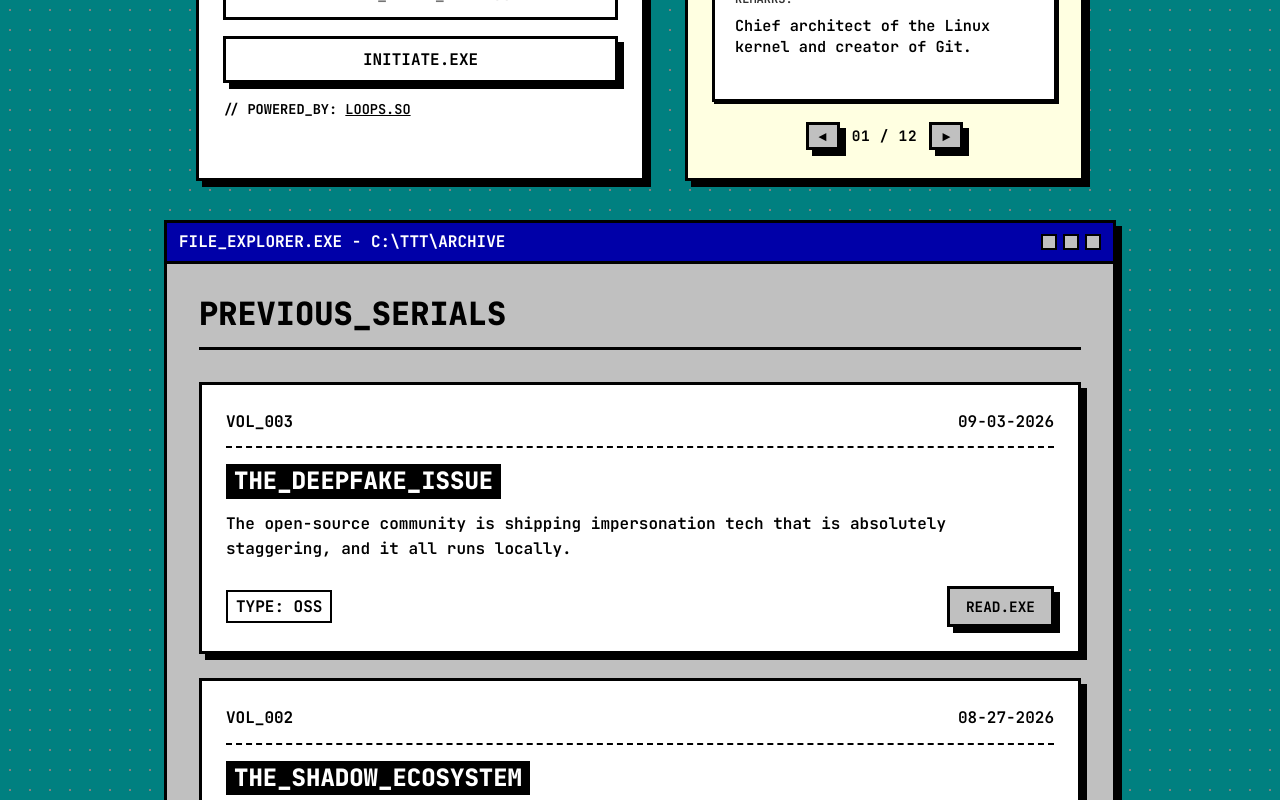
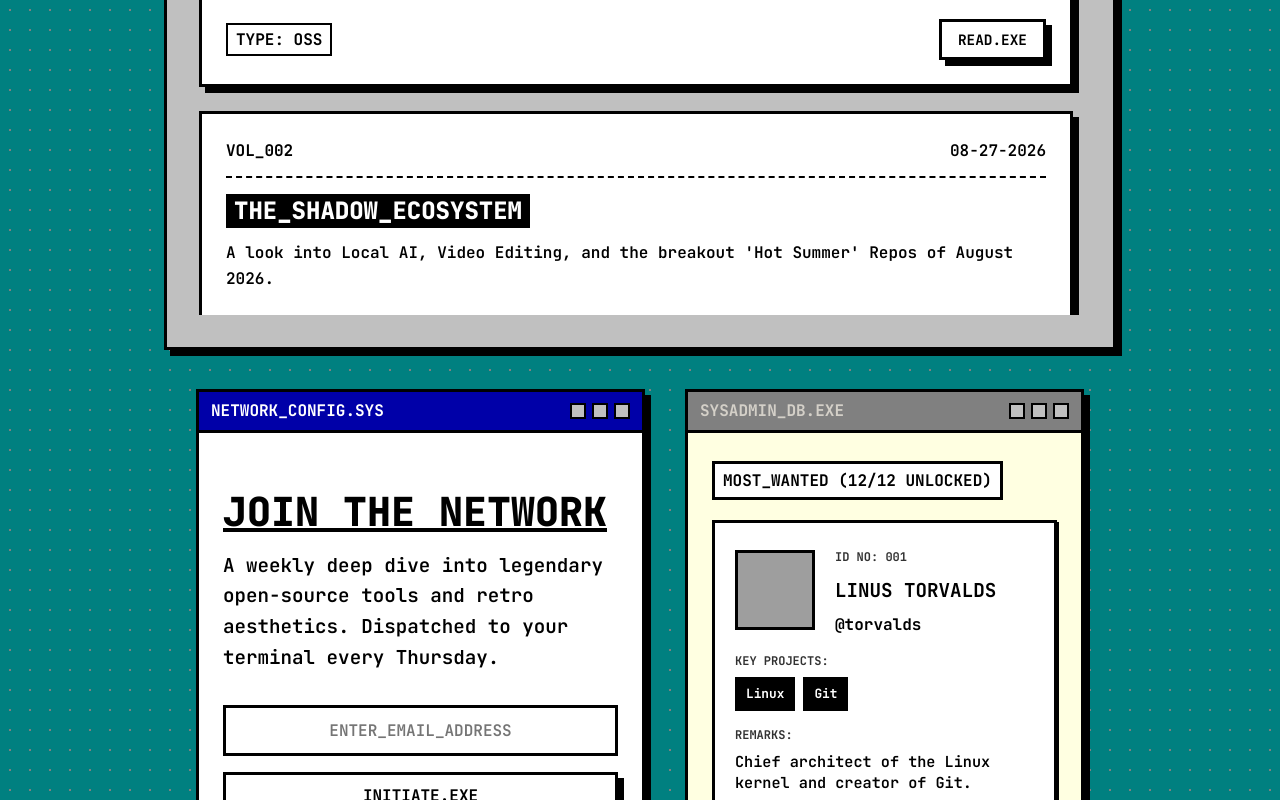
Before and after one commit to MenilV/theterminalthursday.com, a React (Vite) app: page / in a window 1280 px wide. Shown: the part 1120-1920 px from the top of the page. Built offline with nearby package versions, Linux system fonts and the light colour scheme; grey boxes are pictures that could not be loaded.

Commit message:
feat: improve archive layout, position, and read.exe buttons

```diff
--- a/src/App.jsx
+++ b/src/App.jsx
@@ -177,13 +177,13 @@ function App() {
           ) : (
             <>
               <Hero theme={theme} />
+              <Archive theme={theme} />
               <section id="subscribe">
                 <div className="container" style={{ maxWidth: '90%', display: 'flex', flexWrap: 'wrap', gap: '40px', alignItems: 'stretch' }}>
                   <Newsletter theme={theme} />
                   <HallOfFameCarousel theme={theme} />
                 </div>
               </section>
-              <Archive theme={theme} />
             </>
           )}
         </main>
--- a/src/components/Archive.jsx
+++ b/src/components/Archive.jsx
@@ -22,7 +22,7 @@ const Archive = ({ theme }) => {
               PREVIOUS_SERIALS
             </h2>
 
-            <div style={{ display: 'grid', gap: '24px' }}>
+            <div style={{ display: 'grid', gap: '24px', maxHeight: '500px', overflowY: 'auto', paddingRight: '8px' }}>
               {ARCHIVE_POSTS.map((post) => (
                 <article
                   key={post.id}
@@ -50,7 +50,7 @@ const Archive = ({ theme }) => {
                     <span style={{ border: '2px solid var(--border-color)', padding: '2px 8px', fontWeight: '700' }}>
                       TYPE: {post.category}
                     </span>
-                    <a href={`#archive/${post.id}`} className="btn" style={{ padding: '6px 16px', fontSize: '0.9rem' }}>
+                    <a href={`#archive/${post.id}`} className="btn btn-primary" style={{ padding: '6px 16px', fontSize: '0.9rem' }}>
                       {theme === 'windows' ? 'READ.EXE' : './read.sh'}
                     </a>
                   </div>
```
